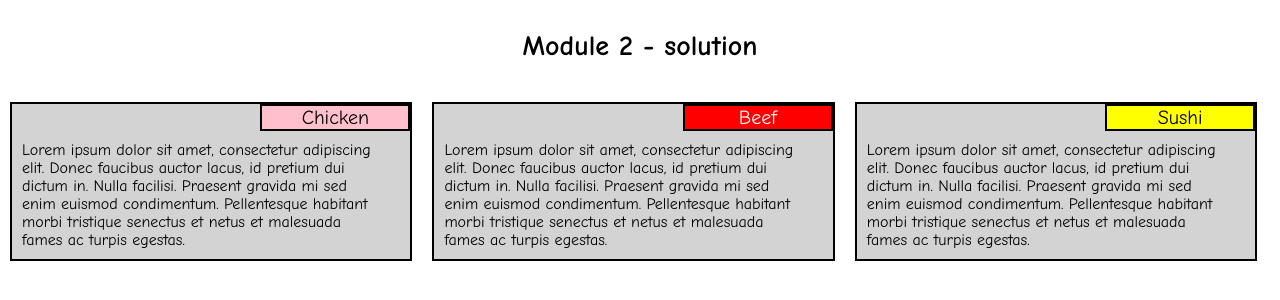
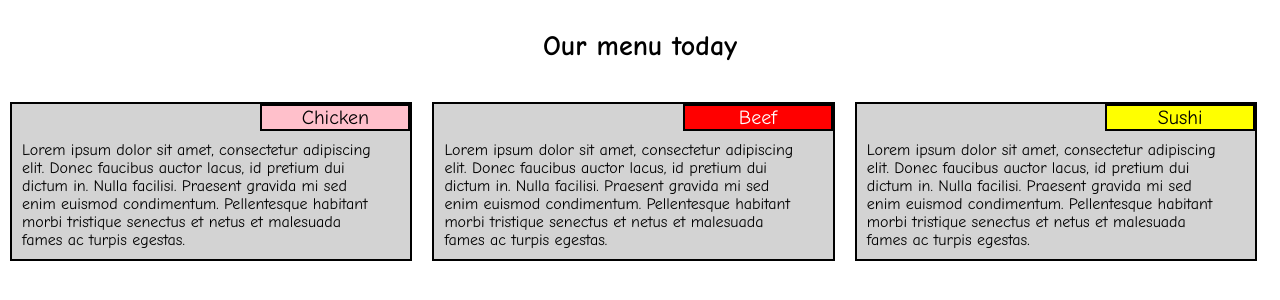
Before and after one commit to Megadestroyer/module2-solution, a plain HTML site: page index.html in a window 1280 px wide. Drawn offline with Linux system fonts and the light colour scheme.

Commit message:
Update index.html

```diff
--- a/index.html
+++ b/index.html
@@ -7,7 +7,7 @@
 	<link rel="stylesheet" type="text/css" href="css/style.css" media="screen">
 </head>
 <body>
-		<h1>Module 2 - solution</h1>
+		<h1>Our menu today</h1>
 		<div class="row">
 
 		<div class="contWidth col-lg-4 col-md-6 col-sm-11">
```
